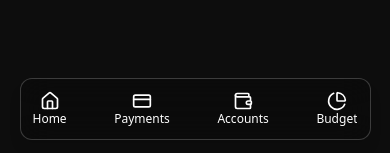
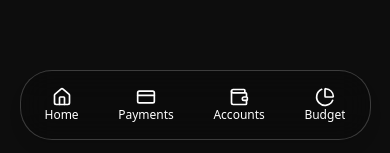
Before and after one commit to AndyAlvarezC/fintrack-dashboard, a React (Vite) app: page / in a window 390 px wide. Shown: the part 688-841 px from the top of the page. Built offline with nearby package versions, Linux system fonts and the light colour scheme.

Commit message:
optimize mobile bottom navigation with map

```diff
--- a/src/components/Sidebar/MobileBottomNav.tsx
+++ b/src/components/Sidebar/MobileBottomNav.tsx
@@ -4,36 +4,27 @@ interface Props {
   className?: string;
 }
 
+const navItems = [
+  { label: 'Home', icon: Home },
+  { label: 'Payments', icon: CreditCard },
+  { label: 'Accounts', icon: Wallet },
+  { label: 'Budget', icon: PieChart },
+];
+
 export default function MobileBottomNav({ className }: Props) {
   return (
     <div
-      className={`w-[90%] max-w-md fixed bottom-0 inset-x-0 mx-auto flex justify-center items-center m-4 p-3 bg-black/10 backdrop-blur-lg rounded-xl border border-white/20 shadow-lg ${className}`}
+      className={`w-[90%] max-w-md fixed bottom-0 inset-x-0 mx-auto flex justify-center items-center m-4 py-4 px-6 bg-black/10 backdrop-blur-lg rounded-4xl border border-white/20 shadow-lg ${className}`}
     >
       <ul className="flex justify-between w-full">
-        <li className="flex flex-col items-center truncate">
-          <button className="cursor-pointer flex flex-col items-center m-auto text-xs">
-            <Home className="w-5 h-5 text-white" />
-            Home
-          </button>
-        </li>
-        <li className="flex flex-col items-center truncate">
-          <button className="cursor-pointer flex flex-col items-center text-xs">
-            <CreditCard className="w-5 h-5 text-white" />
-            Payments
-          </button>
-        </li>
-        <li className="flex flex-col items-center truncate">
-          <button className="cursor-pointer flex flex-col items-center text-xs">
-            <Wallet className="w-5 h-5 text-white" />
-            Accounts
-          </button>
-        </li>
-        <li className="flex flex-col items-center truncate">
-          <button className="cursor-pointer flex flex-col items-center text-xs">
-            <PieChart className="w-5 h-5 text-white" />
-            Budget
-          </button>
-        </li>
+        {navItems.map(({ label, icon: Icon }) => (
+          <li key={label} className="flex flex-col items-center truncate">
+            <button className="cursor-pointer flex flex-col items-center m-auto text-xs">
+              <Icon className="w-5 h-5 text-white" />
+              {label}
+            </button>
+          </li>
+        ))}
       </ul>
     </div>
   );
```
